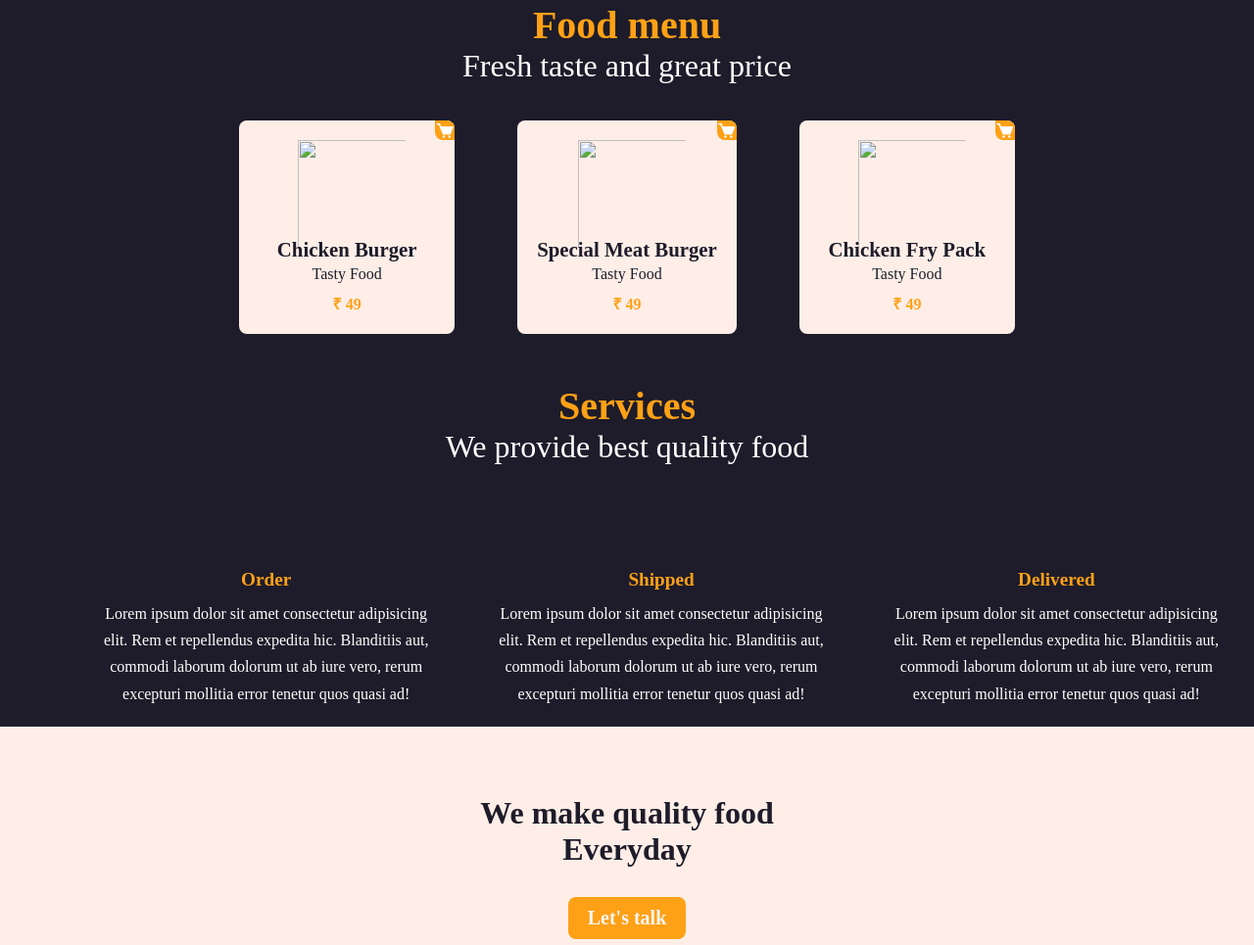
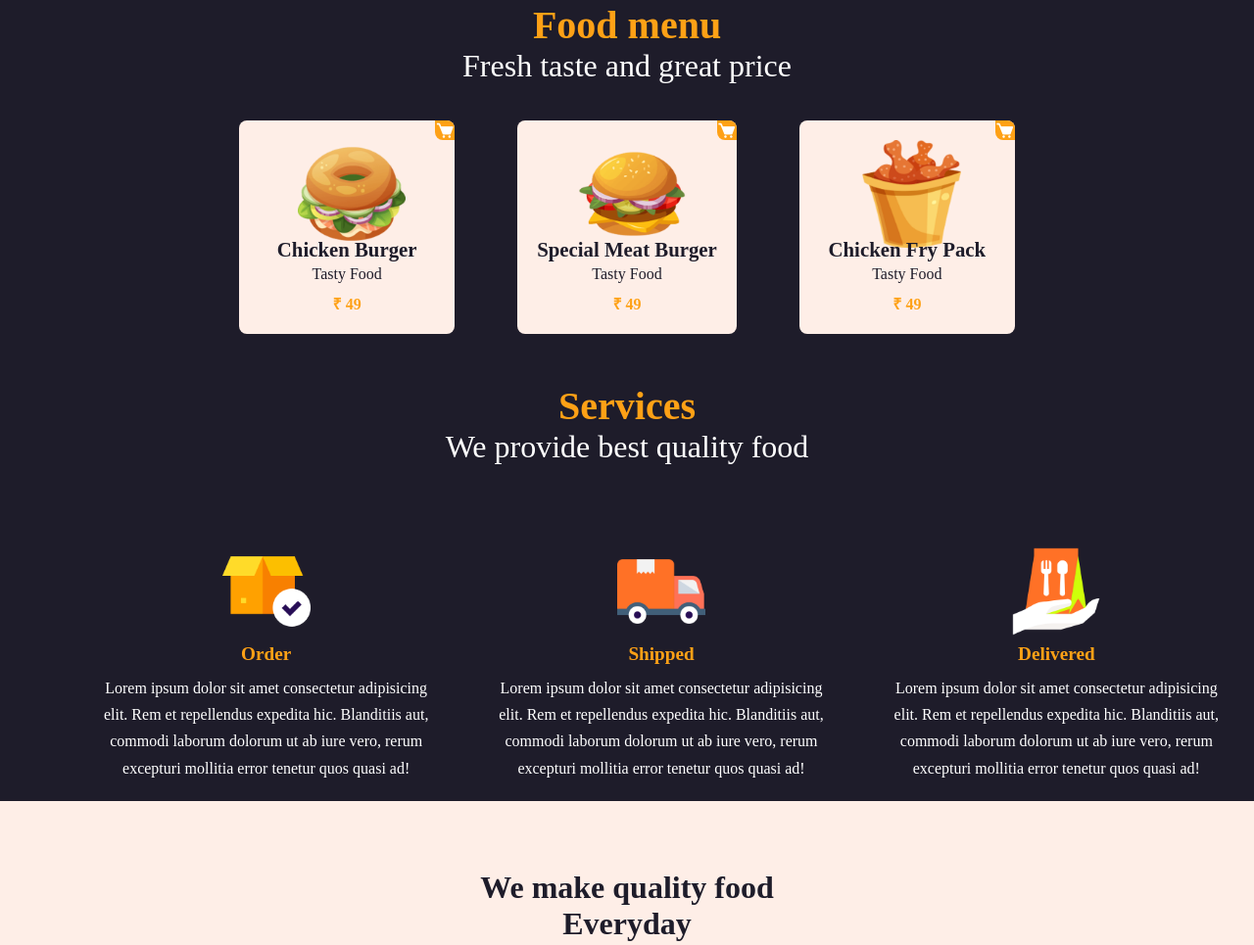
Before and after one commit to kicho3/Restaurant, a plain HTML site: page index.html in a window 1280 px wide. Shown: the part 1239-2204 px from the top of the page at 98% size. Drawn offline with nearby package versions, Linux system fonts and the light colour scheme; files that its build step writes are made by us from their sources; files whose address does not match are found by name.

Commit message:
Update index.html

```diff
--- a/index.html
+++ b/index.html
@@ -5,7 +5,7 @@
     <meta http-equiv="X-UA-Compatible" content="IE=edge">
     <meta name="viewport" content="width=device-width, initial-scale=1.0">
     <title>Food Palace</title>
-    <link rel="stylesheet" type="text/css" href="css/style.css">
+    <link rel="stylesheet" type="text/css" href="style.css">
     <link rel="stylesheet"
      href="https://unpkg.com/boxicons@latest/css/boxicons.min.css">
 </head>
@@ -30,7 +30,7 @@
             <a href="#" class="btn">Today's Menu</a>
         </div>
         <div class="home-img">
-            <img src="/media/home.png" alt="">
+            <img src="home.png" alt="">
         </div>
     </section>
     <!--About starts-->
@@ -54,7 +54,7 @@
         <div class="menu-container">
             <div class="box">
                 <div class="box-img">
-                    <img src="/media/food1.png" alt="">
+                    <img src="food1.png" alt="">
                 </div>
                 <h2>Chicken Burger</h2>
                 <h3>Tasty Food</h3>
@@ -63,7 +63,7 @@
             </div>
             <div class="box">
                 <div class="box-img">
-                    <img src="/media/food2.png" alt="">
+                    <img src="food2.png" alt="">
                 </div>
                 <h2>Special Meat Burger</h2>
                 <h3>Tasty Food</h3>
@@ -72,7 +72,7 @@
             </div>
             <div class="box">
                 <div class="box-img">
-                    <img src="/media/food3.png" alt="">
+                    <img src="food3.png" alt="">
                 </div>
                 <h2>Chicken Fry Pack</h2>
                 <h3>Tasty Food</h3>
@@ -89,17 +89,17 @@
         </div>
         <div class="service-container">
             <div class="s-box">
-                <img src="/media/s1.png" alt="">
+                <img src="s1.png" alt="">
                 <h3>Order</h3>
                 <p>Lorem ipsum dolor sit amet consectetur adipisicing elit. Rem et repellendus expedita hic. Blanditiis aut, commodi laborum dolorum ut ab iure vero, rerum excepturi mollitia error tenetur quos quasi ad!</p>
             </div>
             <div class="s-box">
-                <img src="/media/s2.png" alt="">
+                <img src="s2.png" alt="">
                 <h3>Shipped</h3>
                 <p>Lorem ipsum dolor sit amet consectetur adipisicing elit. Rem et repellendus expedita hic. Blanditiis aut, commodi laborum dolorum ut ab iure vero, rerum excepturi mollitia error tenetur quos quasi ad!</p>
             </div>
             <div class="s-box">
-                <img src="/media/s3.png" alt="">
+                <img src="s3.png" alt="">
                 <h3>Delivered</h3>
                 <p>Lorem ipsum dolor sit amet consectetur adipisicing elit. Rem et repellendus expedita hic. Blanditiis aut, commodi laborum dolorum ut ab iure vero, rerum excepturi mollitia error tenetur quos quasi ad!</p>
             </div>
@@ -147,6 +147,5 @@
             </div>
         </div>
     </section>
-    <script type="text/javascript" src="js/script.js"></script>
 </body>
 </html>
```
